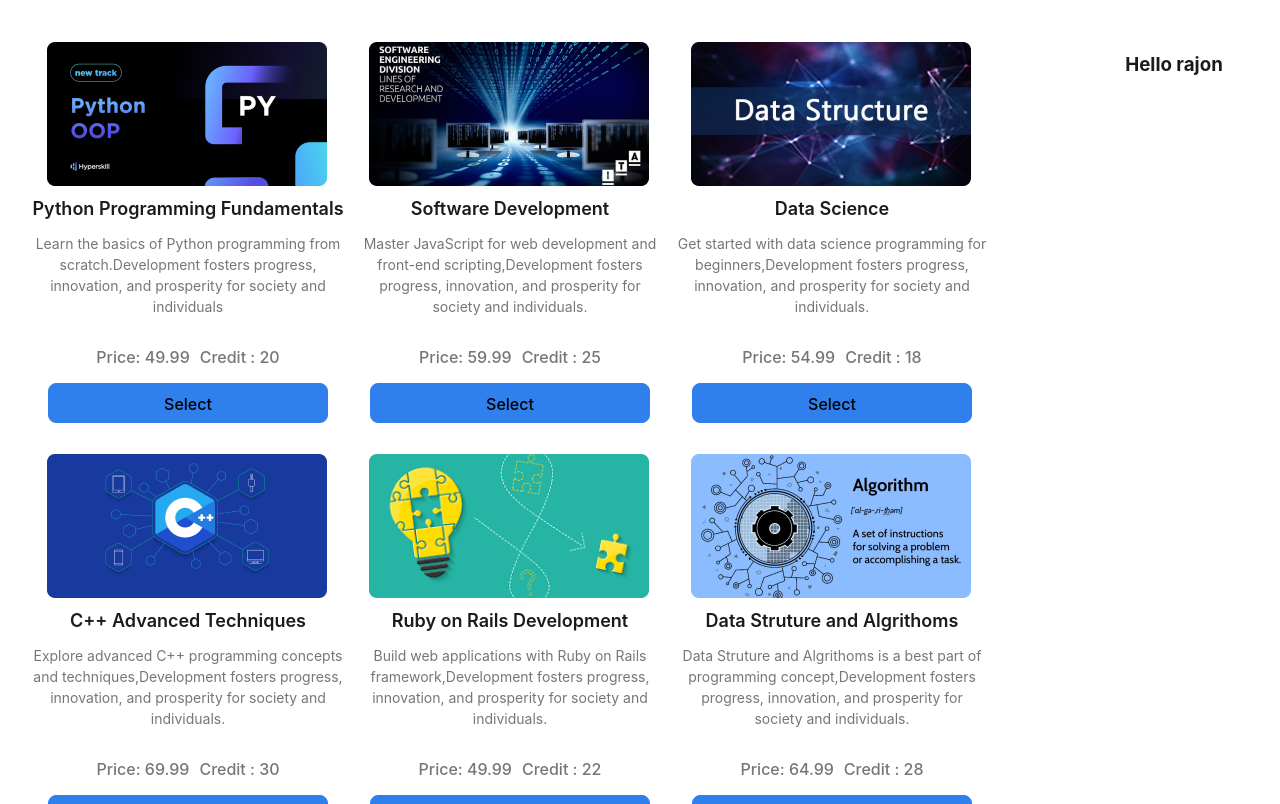
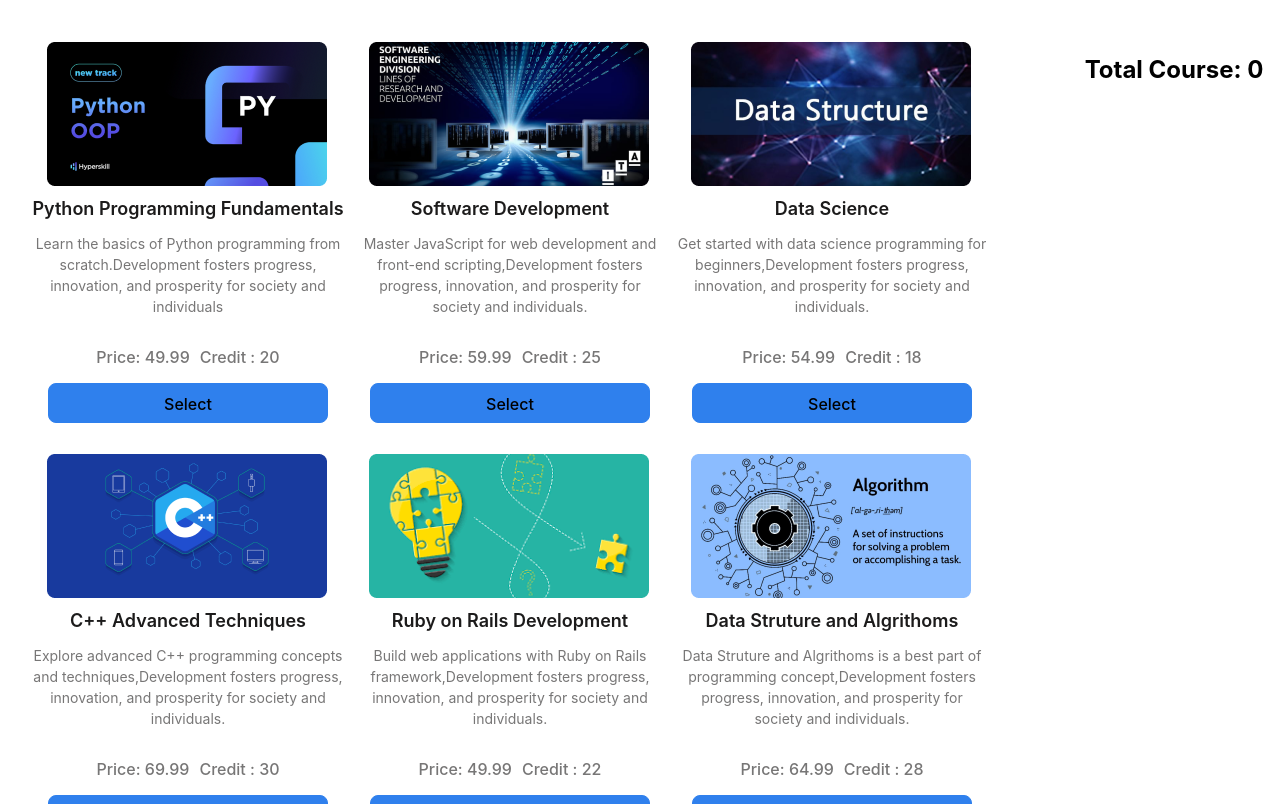
Before and after one commit to Rajaul09/react-first-assignment, a React (Vite) app: page / in a window 1280 px wide. Shown: the top 804 px of the page. Built offline with nearby package versions, Linux system fonts and the light colour scheme.

Commit message:
show course succesfuuly

```diff
--- a/public/data.json
+++ b/public/data.json
@@ -1,5 +1,6 @@
 [
     {
+      "id": 1,
       "courseName": "Python Programming Fundamentals",
       "description": "Learn the basics of Python programming from scratch.Development fosters progress, innovation, and prosperity for society and individuals",
       "image": "./Asset/python.png",
@@ -7,6 +8,7 @@
       "courseHours": 20
     },
     {
+      "id": 2,
       "courseName": "Software Development",
       "description": "Master JavaScript for web development and front-end scripting,Development fosters progress, innovation, and prosperity for society and individuals.",
       "image": "./Asset/softwaredeveloper.png",
@@ -14,6 +16,7 @@
       "courseHours": 25
     },
     {
+      "id": 3,
       "courseName": "Data Science",
       "description": "Get started with data science programming for beginners,Development fosters progress, innovation, and prosperity for society and individuals.",
       "image": "./Asset/datascience.png",
@@ -21,6 +24,7 @@
       "courseHours": 18
     },
     {
+      "id": 4,
       "courseName": "C++ Advanced Techniques",
       "description": "Explore advanced C++ programming concepts and techniques,Development fosters progress, innovation, and prosperity for society and individuals.",
       "image": "./Asset/c++.png",
@@ -28,6 +32,7 @@
       "courseHours": 30
     },
     {
+      "id": 5,
       "courseName": "Ruby on Rails Development",
       "description": "Build web applications with Ruby on Rails framework,Development fosters progress, innovation, and prosperity for society and individuals.",
       "image": "./Asset/ruby.png",
@@ -35,6 +40,7 @@
       "courseHours": 22
     },
     {
+      "id": 6,
       "courseName": "Data Struture and Algrithoms",
       "description": "Data Struture and Algrithoms is a best part of programming concept,Development fosters progress, innovation, and prosperity for society and individuals.",
       "image": "./Asset/algorithom.png",
@@ -42,6 +48,7 @@
       "courseHours": 28
     },
     {
+      "id": 7,
       "courseName": "AWS Fundamentals",
       "description": "Learn AWS fundamental for server-side web development,Development fosters progress, innovation, and prosperity for society and individuals.",
       "image": "./Asset/aws.png",
@@ -49,6 +56,7 @@
       "courseHours": 24
     },
     {
+      "id": 8,
       "courseName": "SQL Database Fundamentals",
       "description": "Master SQL for managing and querying databases,Development fosters progress, innovation, and prosperity for society and individuals.",
       "image": "./Asset/mysql.png",
@@ -56,6 +64,7 @@
       "courseHours": 15
     },
     {
+      "id": 9,
       "courseName": "C Programming",
       "description": "Build the foundation of c programming with some book and lecture,Development fosters progress, innovation, and prosperity for society and individuals.",
       "image": "./Asset/cprogramming.png",
--- a/src/component/Cart/Cart.css
+++ b/src/component/Cart/Cart.css
@@ -0,0 +1,3 @@
+.h2data{
+    color: black;
+}
--- a/src/component/Cart/Cart.jsx
+++ b/src/component/Cart/Cart.jsx
@@ -0,0 +1,17 @@
+import React from "react";
+import './Cart.css';
+
+
+const Cart = ({readCourses}) => {
+    console.log(readCourses);
+
+    return (
+        <div>
+            <h2 className="h2data">Total Course: {readCourses.length}</h2>
+            {readCourses.map((course) => (
+              <li key={course.id} className="h2data">{course.courseName}</li>
+            ))}
+        </div>
+    );
+};
+export default Cart;
--- a/src/component/Home/Home.jsx
+++ b/src/component/Home/Home.jsx
@@ -1,6 +1,7 @@
 import React from "react";
 import { useEffect } from "react";
 import { useState } from "react";
+import Cart from "../Cart/Cart";
 
 import './Home.css'
 
@@ -15,10 +16,20 @@ const Home = () => {
     }, []);
 
     const handleSelectCourse = (course) => {
-        setAddCourses([...readCourses, course]);
-    }
 
-    console.log(setAddCourses)
+        const isExist = readCourses.find((item) => item.id ==
+        course.id);
+        if(isExist){
+            return alert('Already Taken course');
+        }
+        else
+        {
+            setAddCourses([...readCourses, course]);
+        }
+
+    };
+
+    console.log(readCourses);
 
     return (
         <div className="container">
@@ -43,7 +54,7 @@ const Home = () => {
                     }
                 </div>
                 <div className="course-container">
-                    <h3 className="heading-text">Hello rajon</h3>
+                    <Cart readCourses={readCourses}></Cart>
                 </div>
             </div>
         </div>
```
